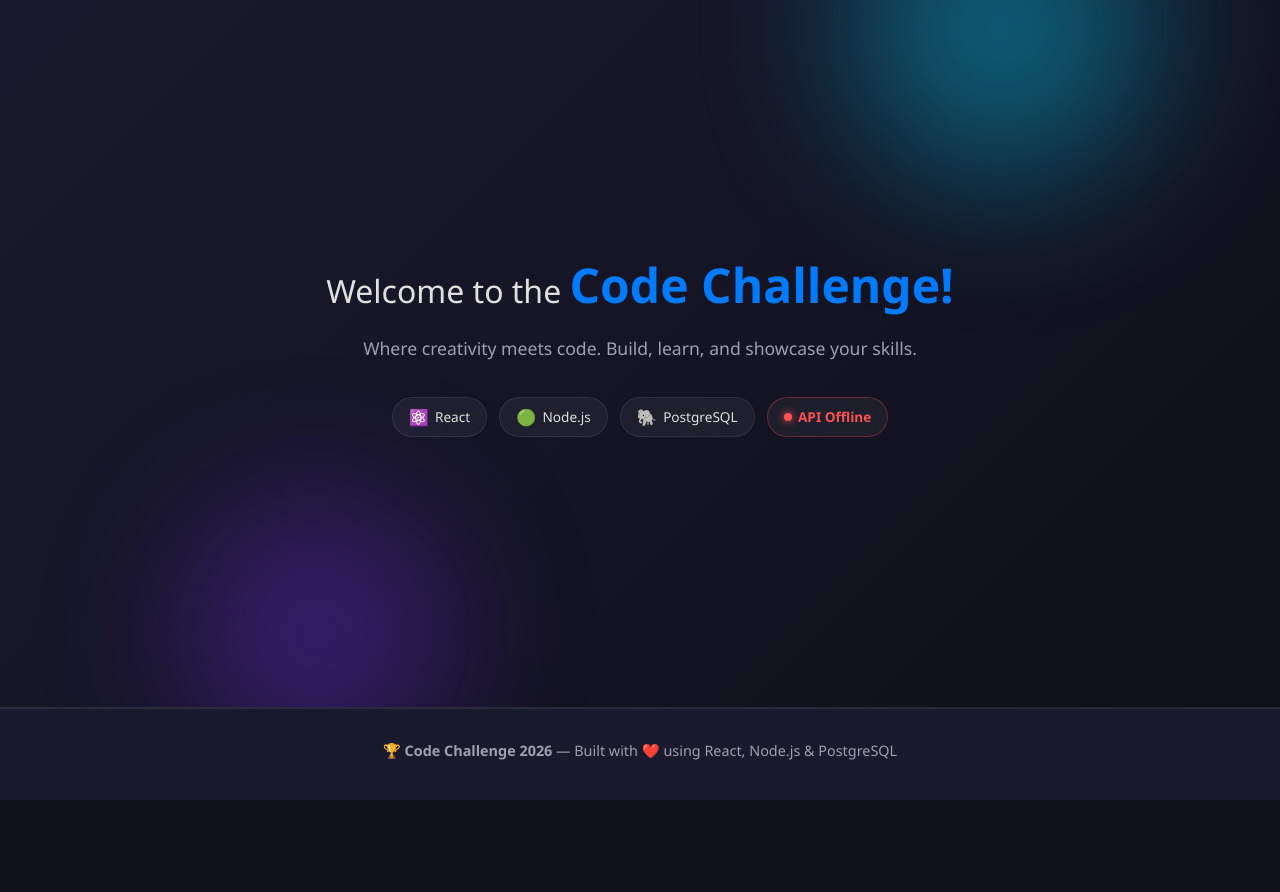
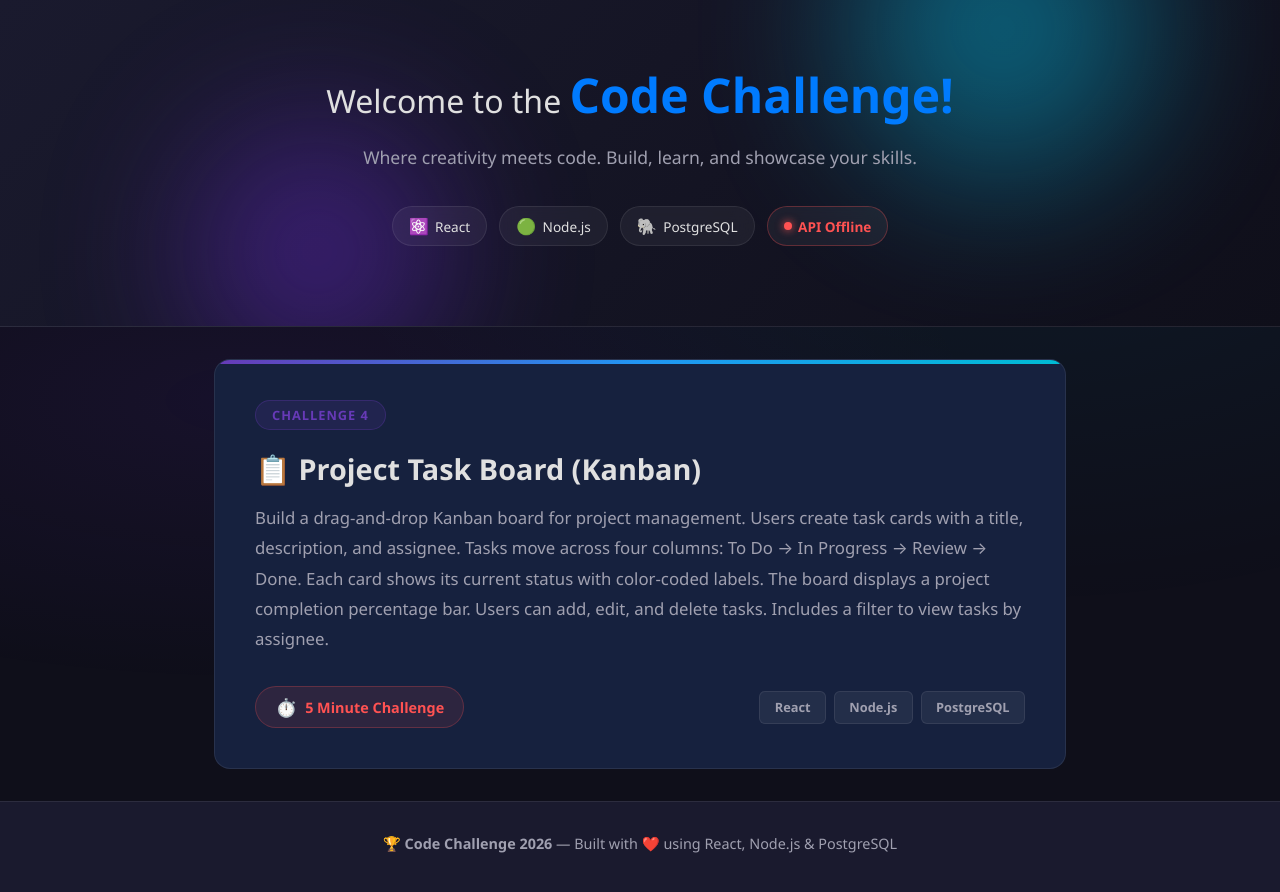
Before and after one commit to codechallange01-dot/codechallange, a React (Vite) app in the folder client/: page / in a window 1280 px wide. Before the commit the page ends 800 px from the top, so only its background shows below. Built offline with nearby package versions, Linux system fonts and the light colour scheme; no server answers; the HTML template or start-up script is replaced by a standard one.

Commit message:
Challenge 4: Project Task Board (Kanban) - add challenge card to UI

```diff
--- a/client/src/App.css
+++ b/client/src/App.css
@@ -12,9 +12,100 @@
   flex: 1;
 }
 
-.app > .hero {
-  flex: 1;
+/* Challenge Card */
+.challenge-card {
+  position: relative;
+  background: var(--bg-card);
+  border: 1px solid var(--border);
+  border-radius: 16px;
+  padding: 2.5rem;
+  margin-top: 0;
+  overflow: hidden;
+}
+
+.challenge-card::before {
+  content: '';
+  position: absolute;
+  top: 0;
+  left: 0;
+  right: 0;
+  height: 4px;
+  background: linear-gradient(90deg, #673ab7, #2196f3, #00bcd4);
+}
+
+.challenge-badge {
+  display: inline-block;
+  background: rgba(103, 58, 183, 0.15);
+  color: #673ab7;
+  border: 1px solid rgba(103, 58, 183, 0.3);
+  padding: 0.3rem 1rem;
+  border-radius: 999px;
+  font-size: 0.8rem;
+  font-weight: 700;
+  text-transform: uppercase;
+  letter-spacing: 1px;
+  margin-bottom: 1.25rem;
+}
+
+.challenge-title {
+  font-size: 1.8rem;
+  font-weight: 800;
+  margin-bottom: 1rem;
+  line-height: 1.3;
+}
+
+.challenge-description {
+  color: var(--text-secondary);
+  font-size: 1.05rem;
+  line-height: 1.8;
+  margin-bottom: 2rem;
+}
+
+.challenge-footer {
   display: flex;
-  flex-direction: column;
-  justify-content: center;
+  align-items: center;
+  justify-content: space-between;
+  flex-wrap: wrap;
+  gap: 1rem;
 }
+
+.challenge-timer {
+  display: flex;
+  align-items: center;
+  gap: 0.5rem;
+  background: rgba(255, 82, 82, 0.1);
+  border: 1px solid rgba(255, 82, 82, 0.25);
+  padding: 0.5rem 1.2rem;
+  border-radius: 999px;
+  font-size: 0.9rem;
+  font-weight: 600;
+  color: var(--danger);
+}
+
+.timer-icon {
+  font-size: 1.1rem;
+}
+
+.challenge-stack {
+  display: flex;
+  gap: 0.5rem;
+}
+
+.stack-tag {
+  background: rgba(255, 255, 255, 0.06);
+  border: 1px solid var(--border);
+  padding: 0.4rem 0.9rem;
+  border-radius: 6px;
+  font-size: 0.8rem;
+  font-weight: 600;
+  color: var(--text-secondary);
+}
+
+@media (max-width: 600px) {
+  .challenge-card {
+    padding: 1.5rem;
+  }
+  .challenge-title {
+    font-size: 1.4rem;
+  }
+}
--- a/client/src/App.jsx
+++ b/client/src/App.jsx
@@ -65,6 +65,26 @@ function App() {
   return (
     <div className="app">
       <HeroBanner apiStatus={apiStatus} />
+      <main className="main-content">
+        <section className="challenge-card">
+          <div className="challenge-badge">Challenge 4</div>
+          <h2 className="challenge-title">📋 Project Task Board (Kanban)</h2>
+          <p className="challenge-description">
+            Build a drag-and-drop Kanban board for project management. Users create task cards with a title, description, and assignee. Tasks move across four columns: To Do → In Progress → Review → Done. Each card shows its current status with color-coded labels. The board displays a project completion percentage bar. Users can add, edit, and delete tasks. Includes a filter to view tasks by assignee.
+          </p>
+          <div className="challenge-footer">
+            <div className="challenge-timer">
+              <span className="timer-icon">⏱️</span>
+              <span>5 Minute Challenge</span>
+            </div>
+            <div className="challenge-stack">
+              <span className="stack-tag">React</span>
+              <span className="stack-tag">Node.js</span>
+              <span className="stack-tag">PostgreSQL</span>
+            </div>
+          </div>
+        </section>
+      </main>
       <Footer />
     </div>
   );
```
